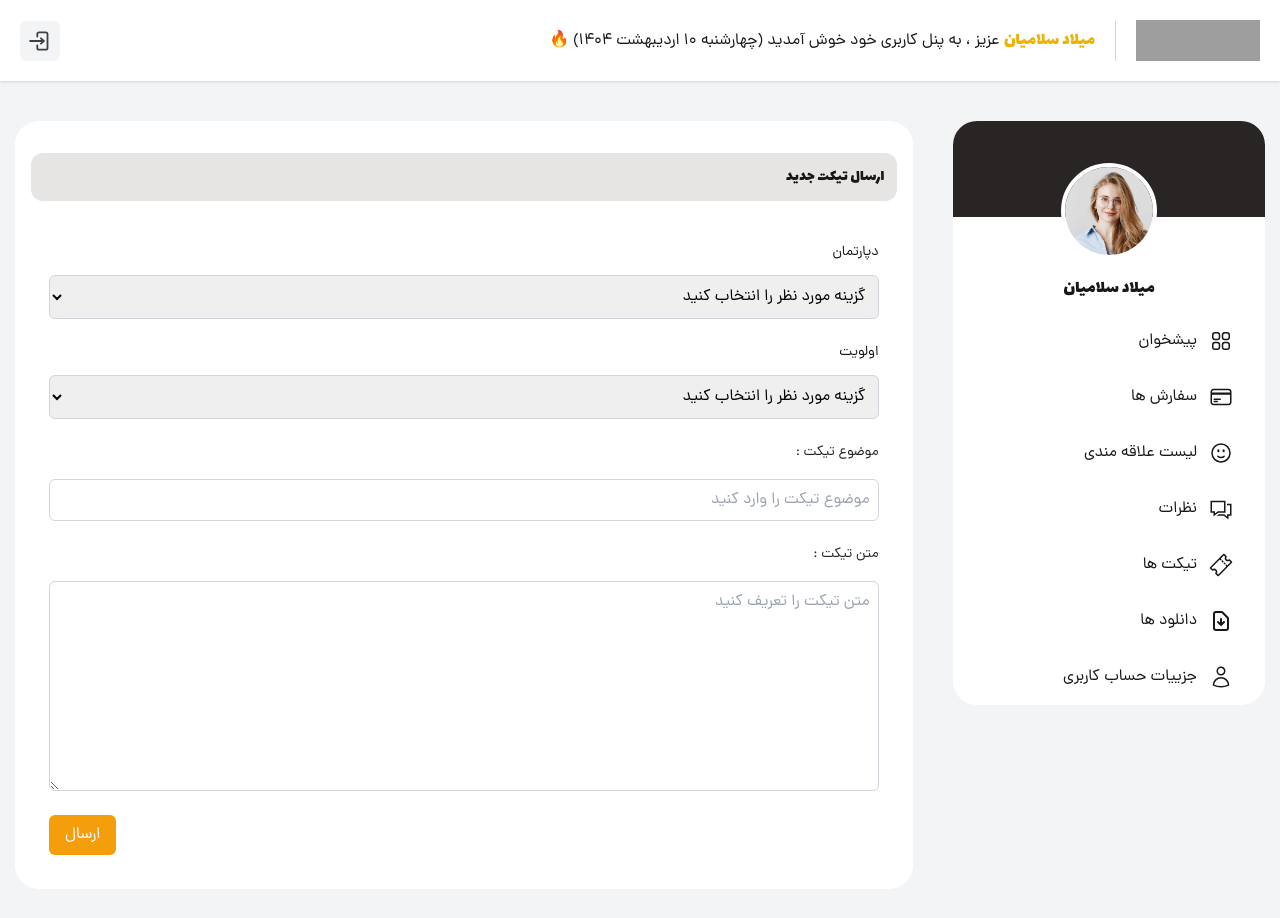
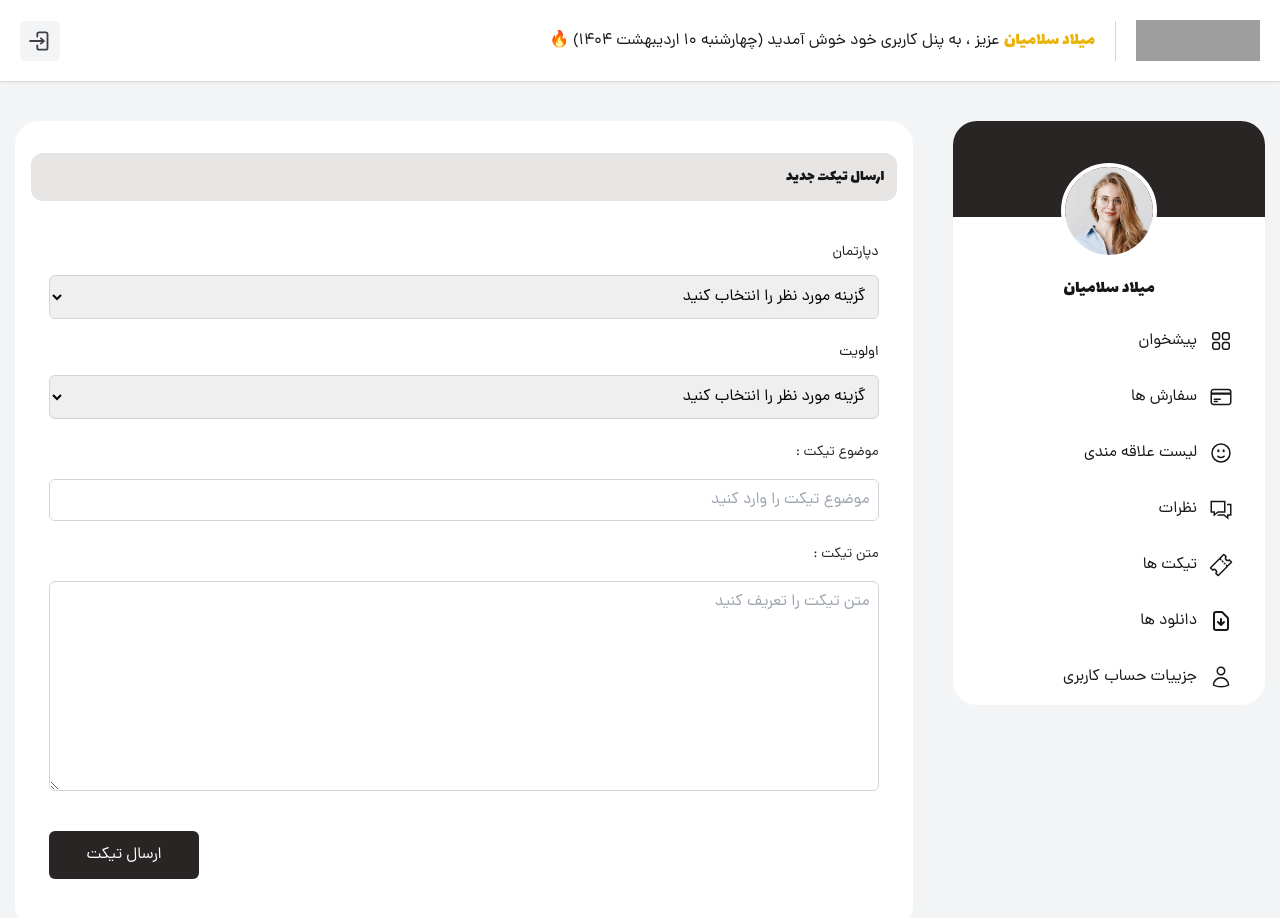
Before and after one commit to milad1385/tool-shop, a Next.js app: page /p-user/tickets/new in a window 1280 px wide. Shown: the top 918 px of the page. Built offline with nearby package versions, Linux system fonts and the light colour scheme; grey boxes are pictures that could not be loaded.

Commit message:
add Button component

```diff
--- a/src/components/templates/p-user/tickets/SendTicketForm.tsx
+++ b/src/components/templates/p-user/tickets/SendTicketForm.tsx
@@ -1,5 +1,6 @@
 "use client";
 
+import Button from "@/components/ui/Button";
 import Input from "@/components/ui/Input";
 import SelectBox from "@/components/ui/SelectBox";
 import { departments, priority } from "@/constants/data";
@@ -69,12 +70,7 @@ function SendTicketForm() {
       />
 
       <div className="flex items-center justify-end">
-        <button
-          type="submit"
-          className="bg-amber-500 px-4 py-2 text-white rounded-md"
-        >
-          ارسال
-        </button>
+        <Button className="!w-[150px]">ارسال تیکت</Button>
       </div>
     </form>
   );
--- a/src/components/ui/Button.tsx
+++ b/src/components/ui/Button.tsx
@@ -1,9 +1,13 @@
-import React from "react";
+import React, { ComponentProps } from "react";
+type TButton = ComponentProps<"button">;
 
-function Button() {
+function Button({ className, children, ...rest }: TButton) {
   return (
-    <button className="p-3 rounded-md bg-stone-800 hover:bg-stone-900 text-white w-full my-4">
-      ارسال
+    <button
+      {...rest}
+      className={`p-3 rounded-md bg-stone-800 hover:bg-stone-900 text-white w-full my-4 ${className}`}
+    >
+      {children}
     </button>
   );
 }
```
